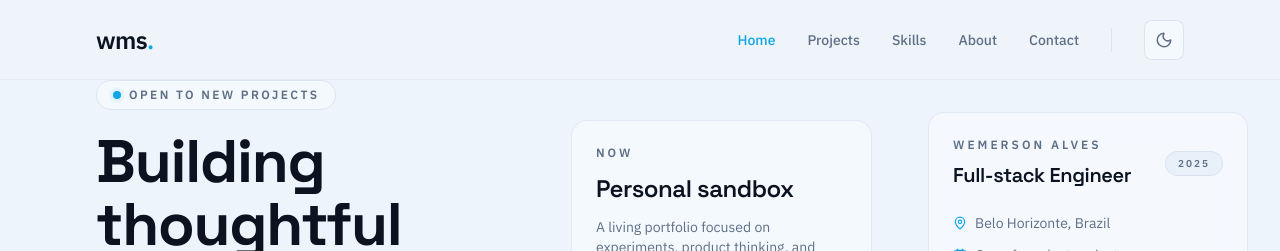
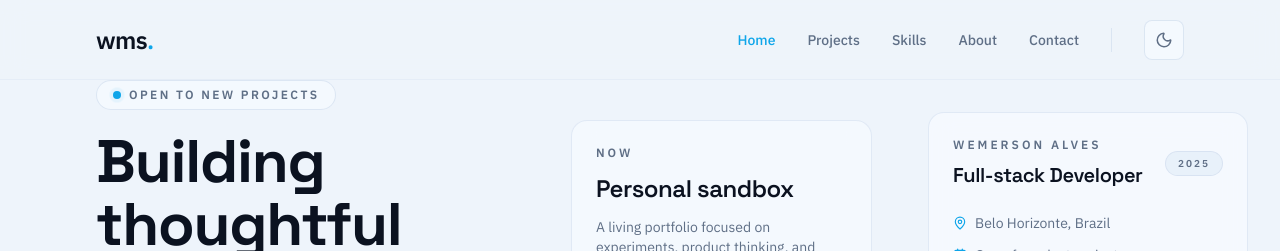
Before and after one commit to wmsalves/portfolio-wmsalves, a Next.js app: page / in a window 1280 px wide. Shown: the top 251 px of the page. Built offline with nearby package versions, Linux system fonts and the light colour scheme.

Commit message:
refactor(profile): change title from Full-stack Developer to Full-stack Engineer

```diff
--- a/src/components/layout/StickyBio.tsx
+++ b/src/components/layout/StickyBio.tsx
@@ -21,7 +21,7 @@ export default function StickyBio() {
             Wemerson Alves
           </p>
           <h2 className="font-display mt-2 text-xl font-semibold text-foreground">
-            Full-stack Engineer
+            Full-stack Developer
           </h2>
         </div>
         <span className="rounded-full border border-border/70 bg-surface-2/70 px-3 py-1 text-[10px] font-semibold uppercase tracking-[0.2em] text-muted">
```
